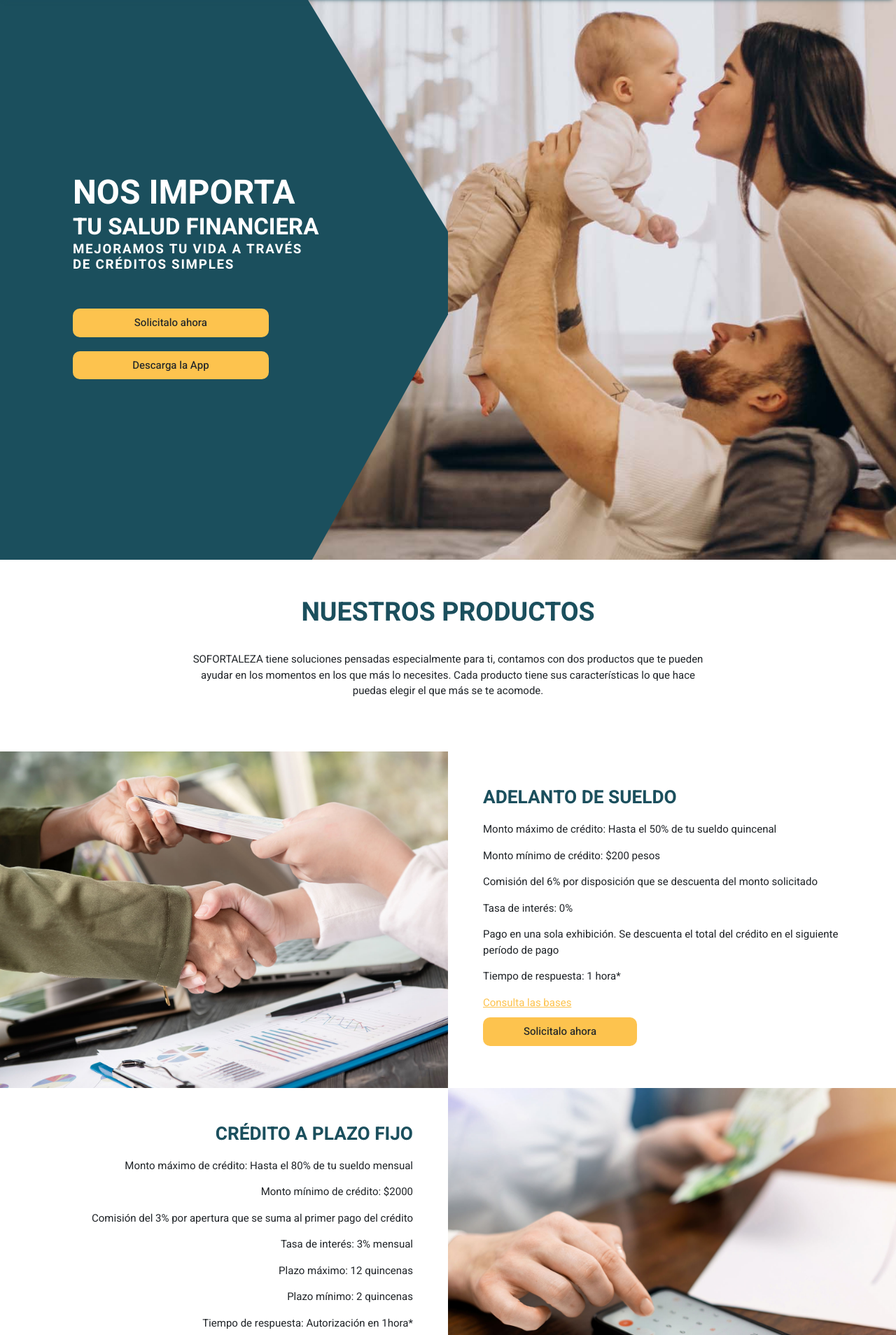
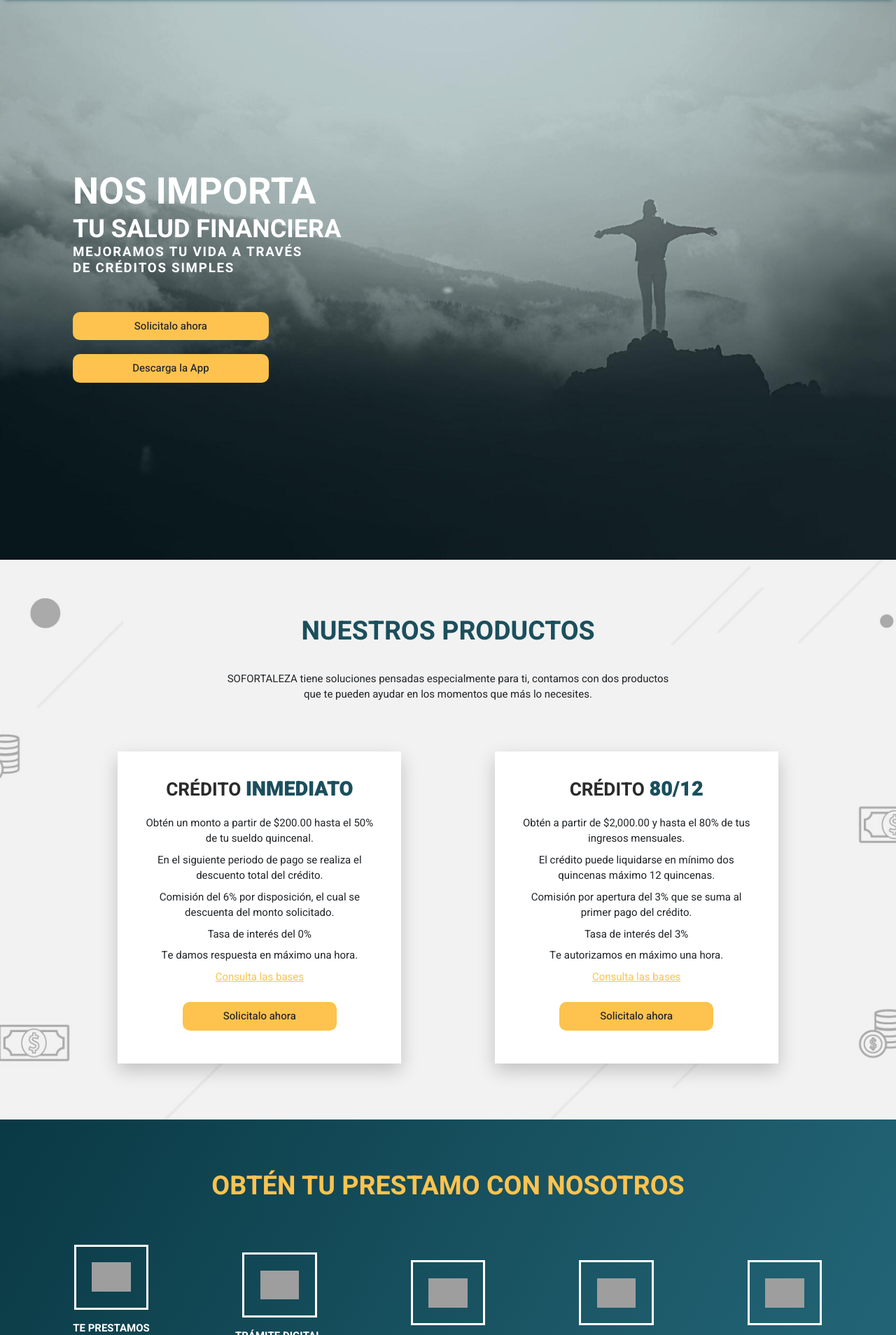
Before and after one commit to Ilopez97/sofortaleza-template, a PHP site: page / in a window 1280 px wide. Shown: the part 95-2003 px from the top of the page at 70% size. Run offline with PHP 8.4, Linux system fonts and the light colour scheme; grey boxes are pictures that could not be loaded.

Commit message:
Cambios en Seccion bienvenida, productos del home y pagina para empresas

```diff
--- a/assets/css/style-fd.css
+++ b/assets/css/style-fd.css
@@ -15,6 +15,10 @@ h6{
     text-transform: uppercase;
     margin-bottom: 1.25rem;
     color: #1B4F5D;
+}
+
+.card-body>.text-card-fd{
+    margin-bottom: 8px;
 }
 
 .bk-asociados{
@@ -43,6 +47,15 @@ h6{
 
 .card-fd{
     border-radius: 0px !important;
+    border: 0px;
+}
+
+#productos .card-fd{
+    box-shadow: 0px 10px 25px rgba(0, 0, 0, 0.2);
+}
+
+#productos .card-fd:hover{
+    box-shadow: 0px 10px 25px rgba(0, 0, 0, 0.5);
 }
 
 .title-form-fd{
@@ -123,11 +136,15 @@ h6{
     .title-form-fd{
         font-size: 1.8rem;
     }
+    .card-fd>img{
+        max-height: 350px;
+    }
 }
 
 /* estilos del home */
+
 .bk-home1{
-    background-image: url("../images/sofotaleza-home.jpg");
+    background-image: url("../images/Banner-sofortaleza-3.jpg");
     background-position: center center;
     background-repeat: no-repeat;
     background-size: cover;
@@ -153,8 +170,36 @@ h6{
     background: linear-gradient(120deg, rgba(9,57,68,1) 0%, rgba(29,90,106,1) 70%, rgba(35,103,121,1) 100%);
 }
 
+.bk-home-3{
+    background-image: url("../images/fondo1.jpg");
+    background-position: center center;
+    background-repeat: no-repeat;
+    background-size: cover;
+}
+
+.bk-card-1-img-fd{
+    background-image: url("../images/1.jpg");
+    background-position: center center;
+    background-repeat: no-repeat;
+    background-size: cover;
+}
+
+.bk-card-2-img-fd{
+    background-image: url("../images/2.jpg");
+    background-position: center center;
+    background-repeat: no-repeat;
+    background-size: cover;
+}
+
 .bk-col-home-4{
     background-image: url("../images/sofortaleza-acerca.jpg");
+    background-position: center center;
+    background-repeat: no-repeat;
+    background-size: cover;
+}
+
+.bk-col-empresas-5{
+    background-image: url("../images/sofortaleza-para-empresas.jpg");
     background-position: center center;
     background-repeat: no-repeat;
     background-size: cover;
@@ -186,12 +231,20 @@ h6{
     color: #FDC34E;
 }
 
+.title-b-fd{
+    color: rgb(43, 43, 43);
+}
+
 .title-thin{
     font-weight: normal;
 }
 
 .t-large{
-    font-size: 3.2rem;
+    font-size: 3.5rem;
+}
+
+.t-large-2{
+    font-size: 2.4rem;
 }
 
 .text-impact{
@@ -235,6 +289,10 @@ h6{
 .pd-r-fd,
 .pd-r0-fd{
     padding: 50px;
+}
+
+.pd-md-fd{
+    padding: 35px;
 }
 
 .pd-sm-fd{
--- a/index.php
+++ b/index.php
@@ -4,14 +4,13 @@ include('assets/includes/header.php');
 <section>
     <div class=".container-all-fd bk-home1 container-fluid vh-100">
         <div class="row-fd row flex-row justify-content-center align-items-center">
-            <div class="col-pleca-fd col-12 col-sm-6 d-flex flex-column justify-content-center align-items-center">
+            <div class="col-12 col-lg-6 d-flex flex-column justify-content-center align-items-center">
                 <div class="col-son-fd">
                     <h2 class="title-section-w-fd t-large mb-0">Nos importa</h2>
-                    <h2 class="title-section-w-fd mb-0">tu salud financiera</h2>
+                    <h2 class="title-section-w-fd t-large-2 mb-0">tu salud financiera</h2>
                     <h5 class="font-color-w" style="letter-spacing: 1.75px;">MEJORAMOS TU VIDA A TRAVÉS<br> DE CRÉDITOS SIMPLES</h5>
                 </div>
                 <div class="col-son-fd mt-4">
-
                     <div class="button_box-fd button_box">
                         <a href="solicitalo-ahora.php" style="width: 280px;" class="btn-fd btn deneb_btn btn-block">Solicitalo ahora</a>
                     </div>
@@ -26,60 +25,52 @@ include('assets/includes/header.php');
     </div>
 </section>
 <!--AQUI EMPIEZA LA NUEVA SECCIÓN DE PRODUCTOS-->
-<section id="productos">
-    <div class="container-fluid ">
-        <div class="row mt-4 mb-5">
-            <div class="col-12 text-center pd-sm-fd-2">
-                <h1 class="title-section-g-fd">Nuestros productos</h1>
-                <p class="text-center m-auto pt-3 w60-fd">SOFORTALEZA tiene soluciones pensadas especialmente para ti, contamos con dos productos que te pueden ayudar en los momentos en los que más lo necesites. Cada producto tiene sus características lo que hace puedas elegir el que más se te acomode.</p>
+<section id="productos" class="bk-home-3">
+    <div class="container pb-5">
+        <div class="row">
+            <div class="col-12 text-center pd-md-fd">
+                <h1 class="title-section-g-fd mt-5">Nuestros productos</h1>
+                <p class="text-center m-auto pt-3 w60-fd">SOFORTALEZA tiene soluciones pensadas especialmente para ti, contamos con dos productos que te pueden ayudar en los momentos que más lo necesites.</p>
             </div>
         </div>
-        <div class="row">
-            <div class="col-12 col-md-6 bk-col-home-producto-1">
-            </div>
-            <div class="col-12 col-md-6 pd-r-fd">
-                <h3 class="title-section-g-fd pd-content-responsive">Adelanto de sueldo</h3>
-                <div class="pd-content-responsive">
-                    <p class="text-start">Monto máximo de crédito: Hasta el 50% de tu sueldo quincenal</p>
-                    <p class="text-start">Monto mínimo de crédito: $200 pesos</p>
-                    <p class="text-start">Comisión del 6% por disposición que se descuenta del monto solicitado</p>
-                    <p class="text-start">Tasa de interés: 0%</p>
-                    <p class="text-start">Pago en una sola exhibición. Se descuenta el total del crédito en el siguiente período de pago</p>
-                    <p class="text-start">Tiempo de respuesta: 1 hora*</p>
-                    <a href="consulta-la-bases.php" class="enlace-bases text-start">Consulta las bases</a>
-                    <div class="container-flex-row-responsive-col-sm col-12">
-                        <div class="button_box-fd button_box w100-fd text-start">
+
+        <!--COMIENZA PRUEBA AGL-->
+        <div class="row justify-content-evenly">
+            <div class="col-12 col-md-6 col-xl-5 pd-md-fd">
+                <div class="card card-fd text-center">
+                    <div class="card-body pd-5-fd">
+                        <h3 class="title-b-fd">Crédito <strong class="title-section-g-fd" style="font-size:1.1em;">inmediato</strong></h3>
+                        <p class="text-card-fd">Obtén un monto a partir de $200.00 hasta el 50% de tu sueldo quincenal.</p>
+                        <p class="text-card-fd">En el siguiente periodo de pago se realiza el descuento total del crédito.</p>
+                        <p class="text-card-fd">Comisión del 6% por disposición, el cual se descuenta del monto solicitado.</p>
+                        <p class="text-card-fd">Tasa de interés del 0%</p>
+                        <p class="text-card-fd">Te damos respuesta en máximo una hora.</p>
+                        <a href="consulta-la-bases.php" class="text-card-fd enlace-bases text-start">Consulta las bases</a>
+                        <div class="button_box-fd button_box w100-fd text-center mt-3">
                             <a href="solicitalo-ahora.php" class="btn-fd btn deneb_btn btn-block">Solicitalo ahora</a>
                         </div>
                     </div>
                 </div>
-                <img class="img-bk-only-movil-fd" src="assets/images/sofortaleza-adelanto-de-sueldo.jpg" alt="sofortaleza-acerca">
             </div>
-        </div>
-        <div class="row">
-            <div class="col-12 col-md-6 pd-r-fd">
-                <h3 class="title-section-g-fd pd-content-responsive text-end">Crédito a plazo fijo</h3>
-                <div class="pd-content-responsive text-end">
-                    <p class="text-end">Monto máximo de crédito: Hasta el 80% de tu sueldo mensual</p>
-                    <p class="text-end">Monto mínimo de crédito: $2000</p>
-                    <p class="text-end">Comisión del 3% por apertura que se suma al primer pago del crédito</p>
-                    <p class="text-end">Tasa de interés: 3% mensual</p>
-                    <p class="text-end">Plazo máximo: 12 quincenas</p>
-                    <p class="text-end">Plazo mínimo: 2 quincenas</p>
-                    <p class="text-end">Tiempo de respuesta: Autorización en 1hora*</p>
-                    <a href="consulta-la-bases.php" class="enlace-bases text-end">Consulta las bases</a>
-                    <div class="container-flex-row-responsive-col-sm col-12">
-                        <div class="button_box-fd button_box w100-fd text-end">
+            <div class="col-12 col-md-6 col-xl-5 pd-md-fd">
+                    <div class="card card-fd text-center">
+                    <div class="card-body pd-5-fd">
+                        <h3 class="title-b-fd">Crédito <strong class="title-section-g-fd" style="font-size:1.1em;">80/12</strong></h3>
+                        <p class="text-card-fd">Obtén a partir de $2,000.00 y hasta el 80% de tus ingresos mensuales.</p>
+                        <p class="text-card-fd">El crédito puede liquidarse en mínimo dos quincenas máximo 12 quincenas.</p>
+                        <p class="text-card-fd">Comisión por apertura del 3% que se suma al primer pago del crédito.</p>
+                        <p class="text-card-fd">Tasa de interés del 3%</p>
+                        <p class="text-card-fd">Te autorizamos en máximo una hora.</p>
+                        <a href="consulta-la-bases.php" class="text-card-fd enlace-bases text-end">Consulta las bases</a>
+                        <div class="button_box-fd button_box w100-fd text-center mt-3">
                             <a href="solicitalo-ahora.php" class="btn-fd btn deneb_btn btn-block">Solicitalo ahora</a>
                         </div>
                     </div>
                 </div>
-                <img class="img-bk-only-movil-fd" src="assets/images/sofortaleza-credito-a-plazo-fijo.jpg" alt="sofortaleza-acerca">
-            </div>
-            <div class="col-12 col-md-6 bk-col-home-producto-2">
             </div>
         </div>
     </div>
+    <!--FINALIZA PRUEBA AGL-->
 </section>
 <!--AQUI TERMINA LA NUEVA SECCIÓN DE PRODUCTOS-->
 <section>
@@ -123,15 +114,15 @@ include('assets/includes/header.php');
         <div class="row mt-5">
             <div class="col-12 col-md-3 d-flex flex-column justify-content-center justify-content-between">
                 <div class="beneficios text-end mb-4">
-                    <h4 class="title-section-g-fd mb-3">FAMILIA</h4>
+                    <h4 class="title-b-fd mb-3">FAMILIA</h4>
                     <p>Para SOFORTALEZA lo más importante eres tú y tu familia, al solicitar tu crédito con una comisión única del 6% más IVA por disposición, podrás tener acceso a tus ingresos por adelantado sin tener que hacer ningún desembolso, cuidando así de tus finanzas familiares.</p>
                 </div>
                 <div class="beneficios text-end mb-4">
-                    <h4 class="title-section-g-fd mb-3">SALUD</h4>
+                    <h4 class="title-b-fd mb-3">SALUD</h4>
                     <p>En SOFORTALEZA queremos que te cuides, para cualquier imprevisto que tengas que atender, estamos para apoyarte con tu crédito y sólo paga por disposición sin cargos engañosos ni pagos extras.</p>
                 </div>
                 <div class="beneficios text-end mb-4">
-                    <h4 class="title-section-g-fd mb-3">HOGAR</h4>
+                    <h4 class="title-b-fd mb-3">HOGAR</h4>
                     <p>Invierte en reparaciones urgentes o planificadas dentro del hogar para vivir mejor.</p>
                 </div>
             </div>
@@ -140,15 +131,15 @@ include('assets/includes/header.php');
             </div>
             <div class="col-12 col-md-3 d-flex flex-column justify-content-center justify-content-between">
                 <div class="beneficios text-star mb-4">
-                    <h4 class="title-section-g-fd mb-3">CONSUMO</h4>
+                    <h4 class="title-b-fd mb-3">CONSUMO</h4>
                     <p>Adquiere aquello que más anhelas sin pagar de más. Obtén tu crédito en cuanto lo necesites para aprovechar ofertas u oportunidades al momento.</p>
                 </div>
                 <div class="beneficios text-star mb-4">
-                    <h4 class="title-section-g-fd mb-3">NUEVOS NEGOCIOS</h4>
+                    <h4 class="title-b-fd mb-3">NUEVOS NEGOCIOS</h4>
                     <p>Para SOFORTALEZA es importante que cumplas con tus sueños, apoyando tus intenciones de crecer y superarte, con tu crédito realiza esa idea o proyecto que tienes en mente.</p>
                 </div>
                 <div class="beneficios text-star mb-4">
-                    <h4 class="title-section-g-fd mb-3">LIQUIDA OTROS ADEUDOS</h4>
+                    <h4 class="title-b-fd mb-3">LIQUIDA OTROS ADEUDOS</h4>
                     <p>Deja de pagar intereses y liquida esa deuda oportunamente logrando así finanzas personales más sanas.</p>
                 </div>
             </div>
@@ -259,23 +250,15 @@ include('assets/includes/header.php');
         </div>
     </div>
 </section>
-<section id="about">
-    <div class="container-fluid">
+<section id="about" class="pt-5 pb-5">
+    <div class="container">
         <div class="row">
-            <div class="col-12 col-md-6 pd-r-fd">
+            <div class="col-12 col-md-6 pd-md-fd">
                 <h2 class="title-section-g-fd pd-content-responsive">Acerca de nosotros</h2>
                 <div class="space-content-fd pd-content-responsive">
                     <p class="text-justify-fd">SOFORTALEZA es una empresa 100% mexicana que ofrece servicios financieros de manera digital, rápida, fácil y sin riesgos, con la finalidad de atender las necesidades urgentes o planificadas de cada uno de nuestros usuarios.</p>
                     <p class="text-justify-fd">En SOFORTALEZA, lo que más nos importa es tu bienestar y el de tu familia, por eso, los créditos solicitados siempre serán equivalentes a tus ingresos cuidando no afectar tu economía.</p>
                     <p class="text-justify-fd">Te aseguramos la obtención de fondos en moneda nacional en tiempo real, plazos fijos que se acomoden a tu ritmo de vida y las comisiones más bajas del mercado.</p>
-                    <div class="container-flex-row-responsive-col-sm col-12">
-                        <div class="button_box-fd button_box w50-fd text-start">
-                        <a href="solicitalo-ahora.php" class="btn-fd btn deneb_btn btn-block">Solicitalo ahora</a>
-                        </div>
-                        <div class="button_box-fd button_box w50-fd text-start">
-                             <a href="https://play.google.com/store/apps/details?id=mx.avasis.microfin_factor_fortaleza" target="_blank" class="btn-fd btn deneb_btn btn-block">Descarga la App</a>
-                        </div>
-                    </div>
                 </div>
                 <img class="img-bk-only-movil-fd" src="assets/images/sofortaleza-acerca.jpg" alt="sofortaleza-acerca">
             </div>
--- a/para-empresas.php
+++ b/para-empresas.php
@@ -20,9 +20,9 @@ include('assets/includes/header.php'); ?>
                     <p class="text-justify-fd">Nuestra prioridad es el bienestar financiero de los empleados por lo que cuidamos que los montos solicitados sean equivalentes a sus ingresos, topando la línea de crédito a un 30% de sus percepciones netas del período.</p>
                     <p class="text-justify-fd">Ofrecemos un servicio eficiente e innovador con la mejor tecnología disponible, comisiones competitivas y atención personal que el empleado percibirá como un beneficio otorgado por su empresa.</p>
                 </div>
-                <img class="img-bk-only-movil-fd" src="assets/images/sofortaleza-acerca.jpg" alt="sofortaleza-acerca">
+                <img class="img-bk-only-movil-fd" src="assets/images/sofortaleza-para-empresas.jpg" alt="sofortaleza-acerca">
             </div>
-            <div class="col-12 col-md-6 bk-col-home-4">
+            <div class="col-12 col-md-6 bk-col-empresas-5">
             </div>
         </div>
     </div>
@@ -33,7 +33,7 @@ include('assets/includes/header.php'); ?>
             <div class="row">
                 <div class="col-12 d-flex flex-column justify-content-center align-items-center text-center">
                     <h2 class="title-section-o-fd">MISIÓN</h2>
-                    <p class="font-color-w text-center w70-fd">Brindar solución a las necesidades financieras de nuestros usuarios mediante productos de crédito que mejoren su calidad de vida a través de las nuevas tecnologías. </p>
+                    <p class="font-color-w text-center w70-fd" style="font-size:1.2em;">Brindar solución a las necesidades financieras de nuestros usuarios mediante productos de crédito que mejoren su calidad de vida a través de las nuevas tecnologías. </p>
                 </div>
             </div>
         </div>
```
Also changed, not shown: other parts of assets/css/style-fd.css (+40 -10 lines), assets/images/Banner-sofortaleza-3-cel.jpg (added), assets/images/Banner-sofortaleza-3-tab.jpg (added), assets/images/Banner-sofortaleza-3.jpg (added), assets/images/fondo-4.png (added), assets/images/fondo-5.jpg (added), assets/images/fondo-6.jpg (added), assets/images/fondo-7.jpg (added), assets/images/fondo1.jpg (added), assets/images/fondo2.png (added), assets/images/fondo3.png (added), assets/images/pleca-home-sofortaleza-2.png (added), assets/images/sofortaleza-para-empresas.jpg (added).
